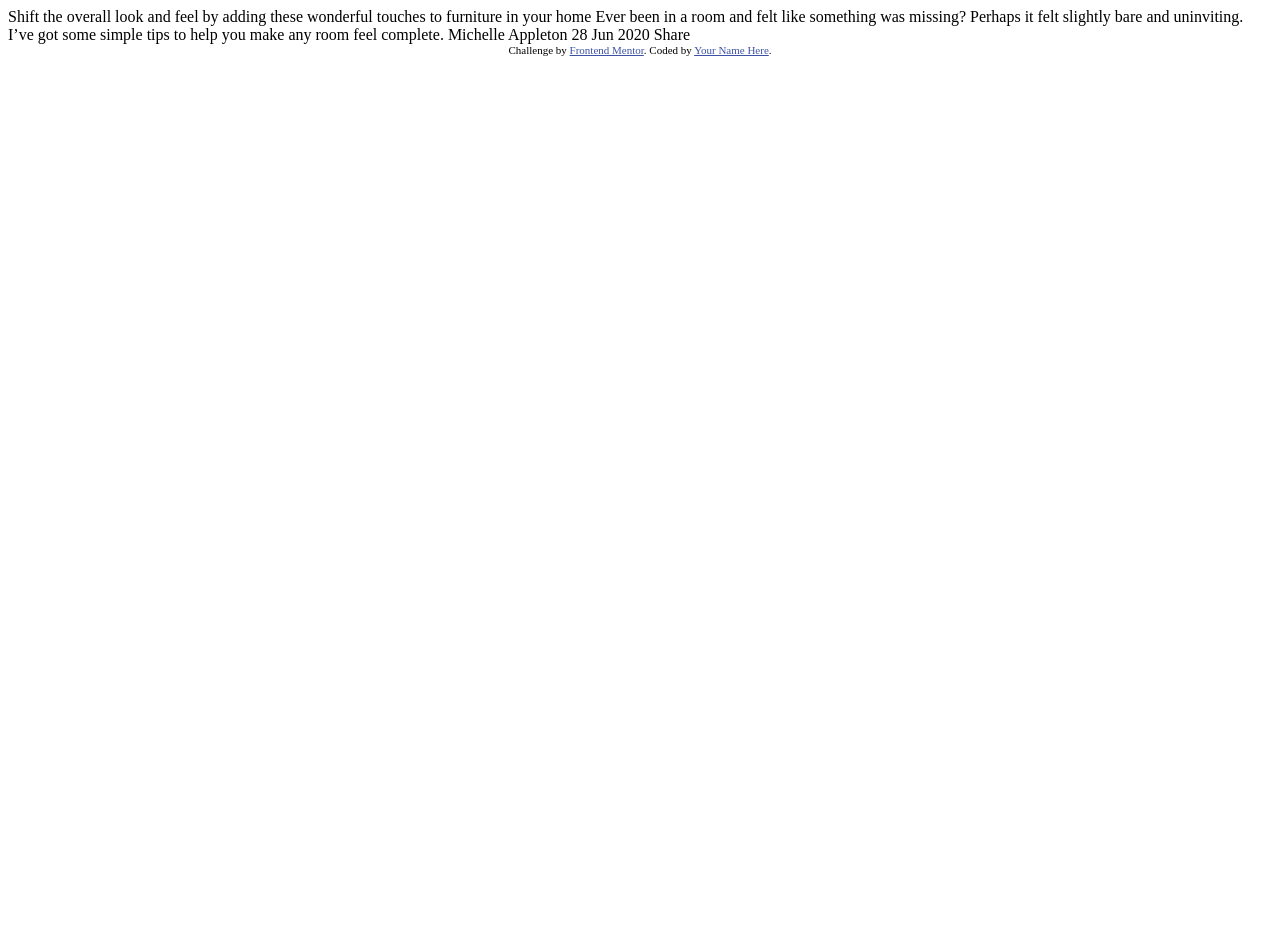
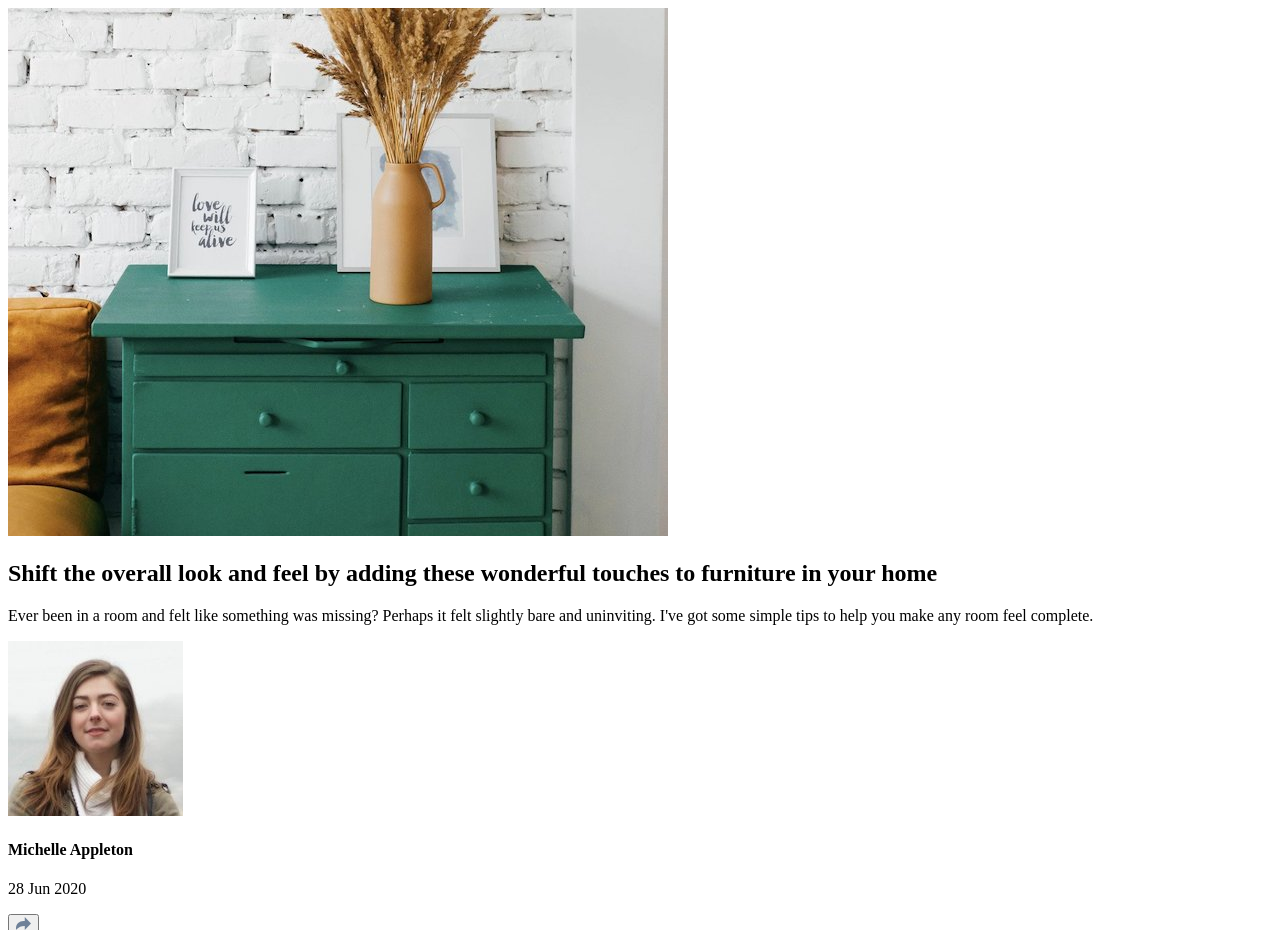
Before and after one commit to monte-dev/5-article-preview-component-FEM, a plain HTML site: page index.html in a window 1280 px wide. Shown: the top 930 px of the page. Before the commit the page ends 800 px from the top, so only its background shows below. Drawn offline with Linux system fonts and the light colour scheme.

Commit message:
Add html structure

```diff
--- a/index.html
+++ b/index.html
@@ -1,36 +1,37 @@
 <!DOCTYPE html>
 <html lang="en">
+
 <head>
   <meta charset="UTF-8">
-  <meta name="viewport" content="width=device-width, initial-scale=1.0"> <!-- displays site properly based on user's device -->
+  <meta name="viewport" content="width=device-width, initial-scale=1.0">
+  <link rel="icon" type="image/png" sizes="32x32" href="./images/favicon-32x32.png">
+  <title>Frontend Mentor | Article preview component</title>
+  <link rel="stylesheet" href="css/style.css">
+</head>
 
-  <link rel="icon" type="image/png" sizes="32x32" href="./images/favicon-32x32.png">
+<body>
+  <div class="component-wrapper">
+    <div class="article-img">
+      <img src="images/drawers.jpg" alt="a picture of drawer">
+    </div>
+    <div class="article-body">
+      <h2>Shift the overall look and feel by adding these wonderful touches to furniture in your home</h2>
+      <p>Ever been in a room and felt like something was missing? Perhaps it felt slightly bare and uninviting. I've got some simple tips to help you make any room feel complete.</p>
+      <div>
+        <div class="author">
+          <img src="images/avatar-michelle.jpg" alt="picture of a woman">
+          <h4>Michelle Appleton</h4>
+          <p>28 Jun 2020</p>
+        </div>
+        <button class="share" id="shareBtn"><img src="images/icon-share.svg" alt="share button"></button>
+        <div class="share-box">
+          <span>Share</span><img src="images/icon-facebook.svg" alt="facebook logo"><img src="images/icon-twitter.svg" alt="twitter logo"><img src="images/icon-pinterest.svg" alt="pinterest logo">
+        </div>
+      </div>
+    </div>
+  </div>
 
-  <title>Frontend Mentor | Article preview component</title>
+  <script src="js/index.js"></script>
+</body>
 
-  <!-- Feel free to remove these styles or customise in your own stylesheet 👍 -->
-  <style>
-    .attribution { font-size: 11px; text-align: center; }
-    .attribution a { color: hsl(228, 45%, 44%); }
-  </style>
-</head>
-<body>
-
-  Shift the overall look and feel by adding these wonderful
-  touches to furniture in your home
-
-  Ever been in a room and felt like something was missing? Perhaps
-  it felt slightly bare and uninviting. I’ve got some simple tips
-  to help you make any room feel complete.
-
-  Michelle Appleton
-  28 Jun 2020
-
-  Share
-
-  <div class="attribution">
-    Challenge by <a href="https://www.frontendmentor.io?ref=challenge" target="_blank">Frontend Mentor</a>.
-    Coded by <a href="#">Your Name Here</a>.
-  </div>
-</body>
 </html>
```
